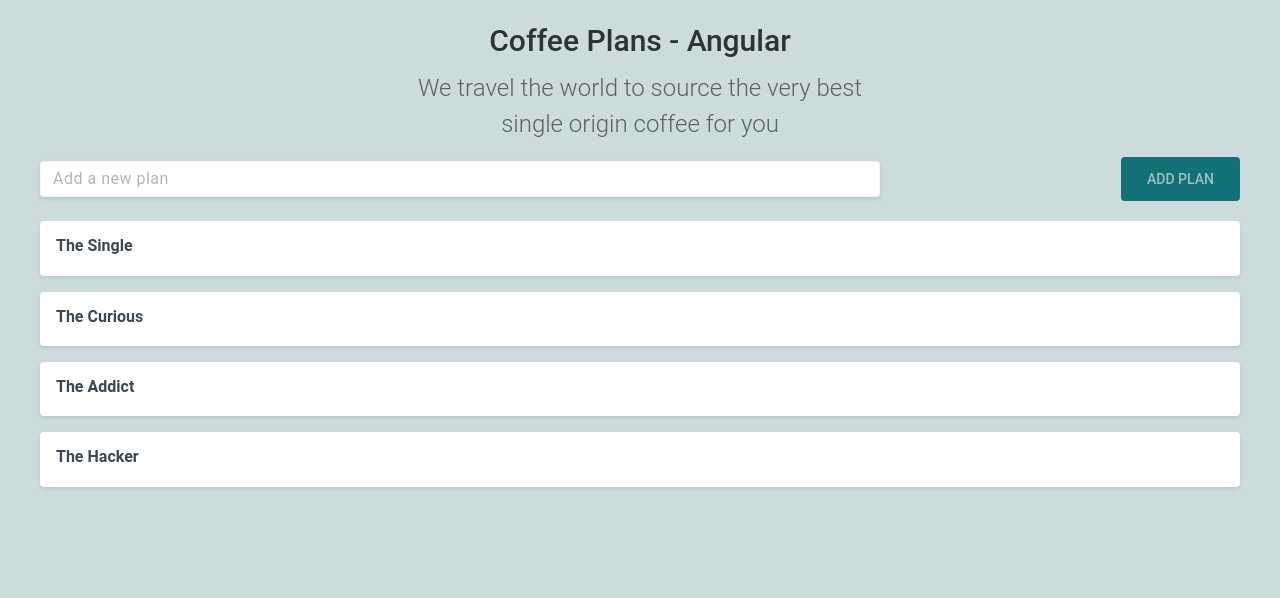
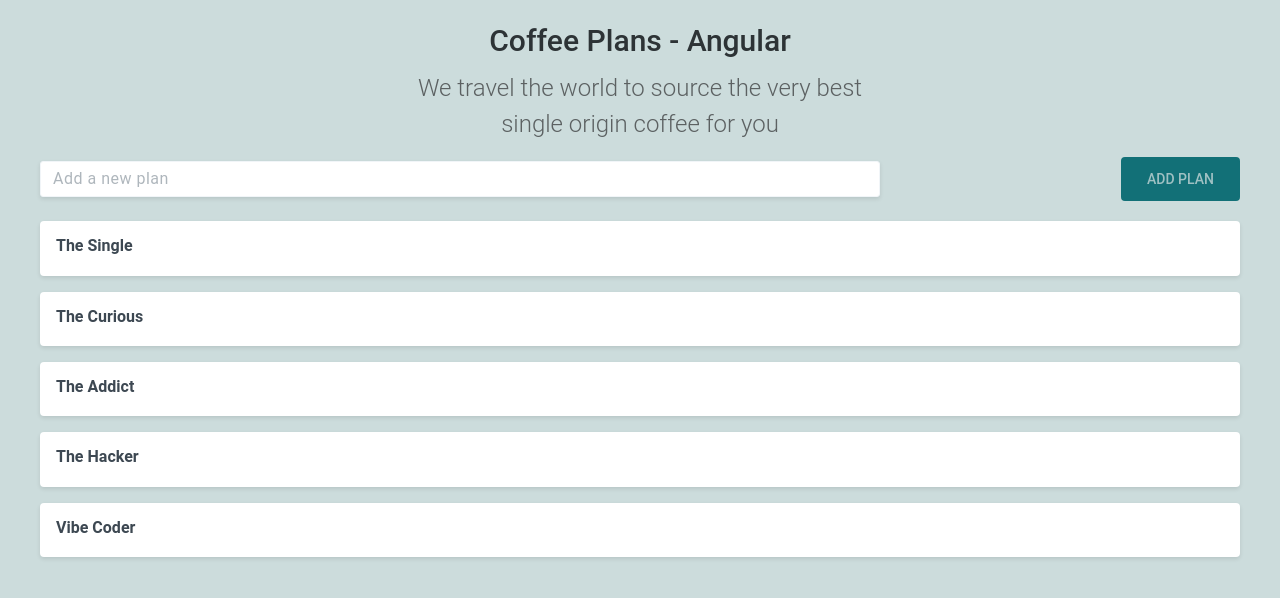
Before and after one commit to railsstudent/intro-angular-components, an Angular app: page / in a window 1280 px wide. Shown: the top 598 px of the page. Built offline with nearby package versions, Linux system fonts and the light colour scheme; what @ng-icons/core, @ng-icons/material-icons would draw is missing.

Commit message:
refactor: dynamic content

```diff
--- a/src/app/coffee-plan/coffee-plan.component.ts
+++ b/src/app/coffee-plan/coffee-plan.component.ts
@@ -1,61 +1,25 @@
-import { ChangeDetectionStrategy, Component, input, output, computed } from '@angular/core';
-import { NgIcon, provideIcons } from '@ng-icons/core';
-import { matCoffeeOutline, matCoffeeMakerOutline, matEmojiFoodBeverageOutline, matFastfoodOutline } from '@ng-icons/material-icons/outline';
+import { NgTemplateOutlet } from '@angular/common';
+import { ChangeDetectionStrategy, Component, input, output, TemplateRef } from '@angular/core';
 
 @Component({
   selector: 'app-coffee-plan',
-  imports: [NgIcon],
+  imports: [NgTemplateOutlet],
   template: `
     <div class="plan" (click)="selectPlan()" [class]="{ 'active-plan': selected() }">
-      @if (isShowCoffee()) {
-        <div class="coffee">
-          <ng-icon name="matCoffeeOutline" />
-          <ng-icon name="matCoffeeMakerOutline" />
-        </div>
-      }
+      <ng-container [ngTemplateOutlet]="coffee()" />
       <div class="description">
         <span class="title"> {{ name() }} </span>
       </div>
-      @if (isShowBeverage()) {
-        <div class="beverage">
-          <ng-icon name="matEmojiFoodBeverageOutline" />
-          <ng-icon name="matFastfoodOutline" />
-        </div>
-      }
+      <ng-container [ngTemplateOutlet]="beverage()" />
     </div>
   `,
-  styles: [`
-    .beverage {
-      display: flex;
-      flex-direction: column;
-      padding: 0.25rem;
-
-      > * {
-        width: 42px;
-        height: 42px;
-        color: green;
-      }
-    }
-    .coffee {
-      display: flex;
-      align-items: center;
-
-      > * {
-        width: 48px;
-        height: 48px;
-        color: brown;
-      }
-    }
-  `],
   changeDetection: ChangeDetectionStrategy.OnPush,
-  viewProviders: [provideIcons({ matCoffeeOutline, matCoffeeMakerOutline, matEmojiFoodBeverageOutline, matFastfoodOutline })]
 })
 export class CoffeePlanComponent {
   name = input('Default Plan');
   selected = input(false);
-
-  isShowCoffee = computed(() => this.selected() && this.name().startsWith('The'));
-  isShowBeverage = computed(() => this.selected() && !this.name().startsWith('The'));
+  coffee = input<TemplateRef<any> | undefined>(undefined);
+  beverage = input<TemplateRef<any> | undefined>(undefined);
 
   selectedPlan = output<string>();
 
--- /dev/null
+++ b/src/app/plan-picker/plan-picker.component.css
@@ -0,0 +1,22 @@
+.beverage {
+    display: flex;
+    flex-direction: column;
+    padding: 0.25rem;
+
+    > * {
+      width: 42px;
+      height: 42px;
+      color: green;
+    }
+}
+
+.coffee {
+    display: flex;
+    align-items: center;
+
+    > * {
+      width: 48px;
+      height: 48px;
+      color: brown;
+    }
+}
--- a/src/app/plan-picker/plan-picker.component.ts
+++ b/src/app/plan-picker/plan-picker.component.ts
@@ -1,23 +1,44 @@
 import { ChangeDetectionStrategy, Component, signal } from '@angular/core';
 import { AddCoffeePlanComponent } from '../add-coffee-plan/add-coffee-plan.component';
 import { CoffeePlanComponent } from '../coffee-plan/coffee-plan.component';
+import { NgIcon, provideIcons } from '@ng-icons/core';
+import { matCoffeeMakerOutline, matCoffeeOutline, matEmojiFoodBeverageOutline, matFastfoodOutline } from '@ng-icons/material-icons/outline';
 
 @Component({
   selector: 'app-plan-picker',
-  imports: [CoffeePlanComponent, AddCoffeePlanComponent],
+  imports: [CoffeePlanComponent, AddCoffeePlanComponent, NgIcon],
+  viewProviders: [provideIcons({ matCoffeeOutline, matCoffeeMakerOutline, matEmojiFoodBeverageOutline, matFastfoodOutline })],
   template: `
     <div class="plans">
       <app-add-coffee-plan (addCoffeePlan)="addPlan($event)" />
       {{selectedPlan()}}
       @for (plan of plans(); track plan) {
-        <app-coffee-plan [name]="plan" (selectedPlan)="handleSelectPlan($event)" [selected]="selectedPlan() === plan" />
+        @let coffeeIcons = showCoffeeIcons(plan) ? coffee : undefined;
+        @let beverageIcons = showBeverageIcons(plan) ? beverage : undefined;
+        <app-coffee-plan [name]="plan" (selectedPlan)="handleSelectPlan($event)" [selected]="selectedPlan() === plan"
+          [beverage]="beverageIcons" [coffee]="coffeeIcons" />
       }
+
+      <ng-template #coffee>
+        <div class="coffee">
+          <ng-icon name="matCoffeeOutline" />
+          <ng-icon name="matCoffeeMakerOutline" />
+        </div>
+      </ng-template>
+
+      <ng-template #beverage>
+        <div class="beverage">
+          <ng-icon name="matEmojiFoodBeverageOutline" />
+          <ng-icon name="matFastfoodOutline" />
+        </div>
+      </ng-template>
     </div>
   `,
+  styleUrl: './plan-picker.component.css',
   changeDetection: ChangeDetectionStrategy.OnPush,
 })
 export class PlanPickerComponent {
-  plans = signal(['The Single', 'The Curious', 'The Addict', 'The Hacker']);
+  plans = signal(['The Single', 'The Curious', 'The Addict', 'The Hacker', 'Vibe Coder']);
 
   selectedPlan = signal('');
 
@@ -28,4 +49,12 @@ export class PlanPickerComponent {
   addPlan(name: string) {
     this.plans.update((plans) => [...plans, name]);
   }
+
+  showCoffeeIcons(name: string, pattern = 'The'): boolean {
+    return this.selectedPlan() === name && name.startsWith(pattern);
+  }
+
+  showBeverageIcons(name: string, pattern = 'The'): boolean {
+    return this.selectedPlan() === name && !name.startsWith(pattern);
+  }
 }
```
